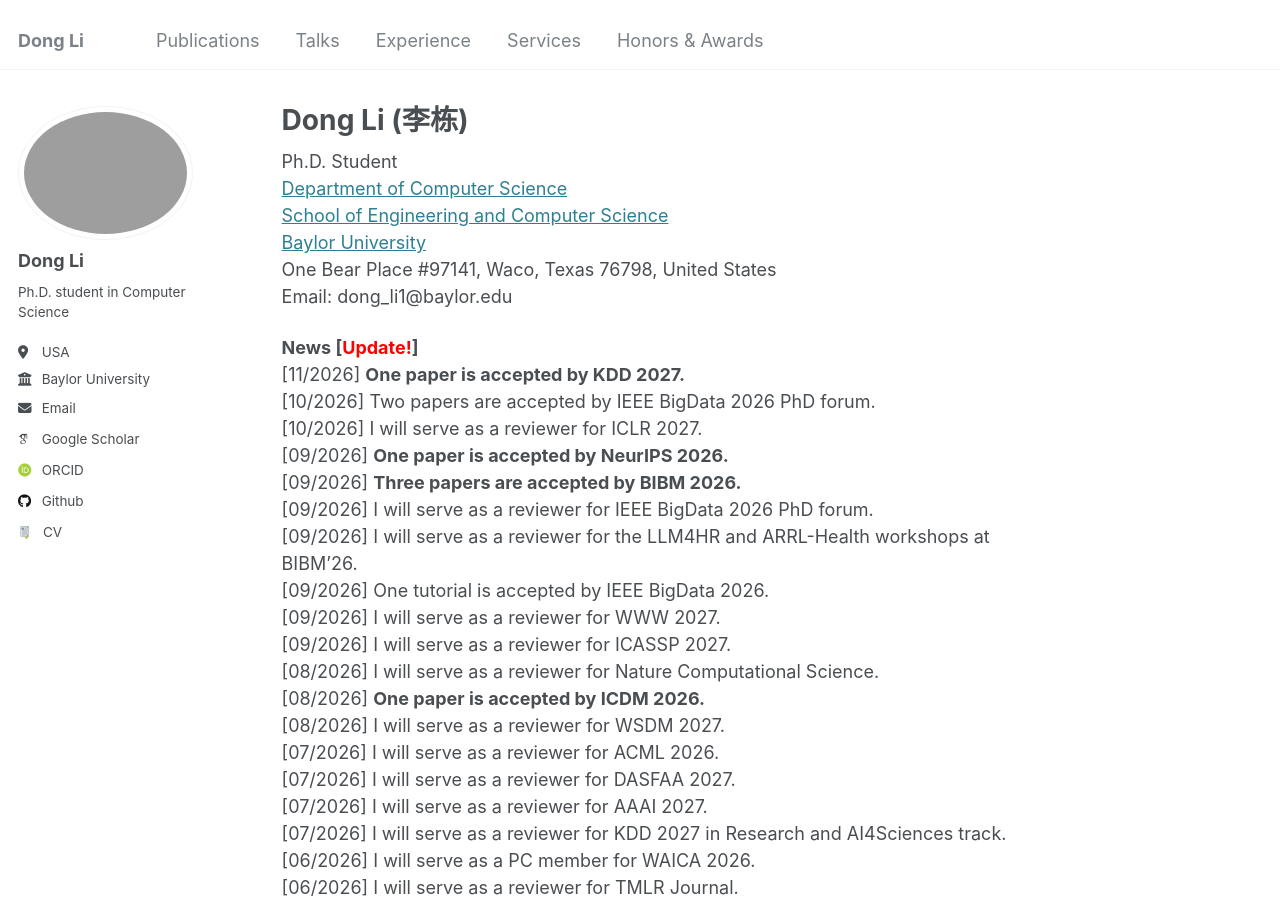
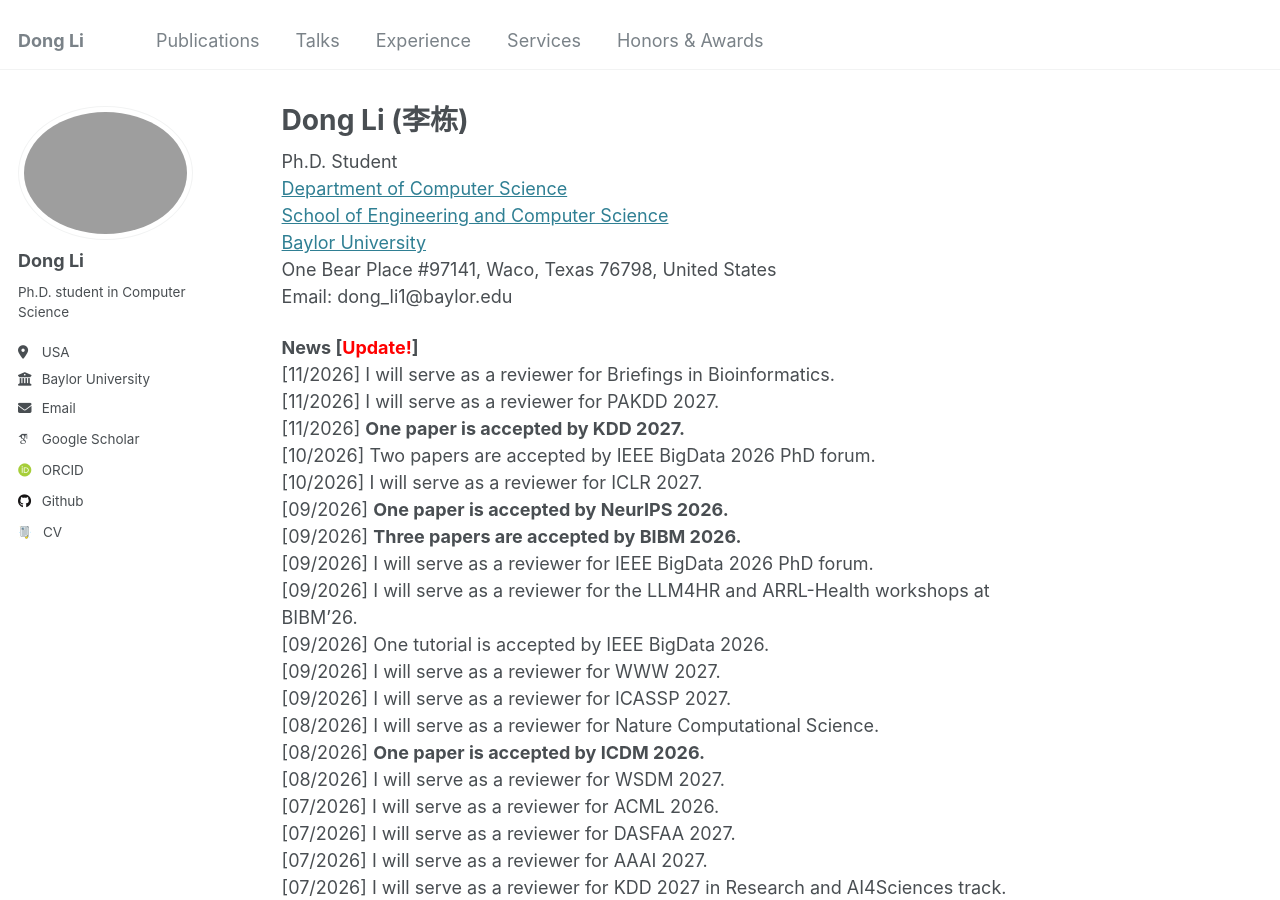
Before and after one commit to TurkeyWatanabe/dongli, a Jekyll site: the page built from _pages/about.md, in a window 1280 px wide and 900 px high. Built offline with Jekyll 4.4.1, drawn with Linux system fonts in a browser that asks for light colours; some web fonts are replaced.

Commit message:
Update news section with recent achievements

```diff
--- a/_pages/about.md
+++ b/_pages/about.md
@@ -15,6 +15,8 @@ One Bear Place #97141, Waco, Texas 76798, United States<br>
 Email: dong_li1@baylor.edu
 
 **News [<span style="color:red">Update!</span>]** <br>
+[11/2026] I will serve as a reviewer for Briefings in Bioinformatics. <br>
+[11/2026] I will serve as a reviewer for PAKDD 2027. <br>
 [11/2026] <strong>One paper is accepted by KDD 2027.</strong> <br>
 [10/2026] Two papers are accepted by IEEE BigData 2026 PhD forum. <br>
 [10/2026] I will serve as a reviewer for ICLR 2027. <br>
```
